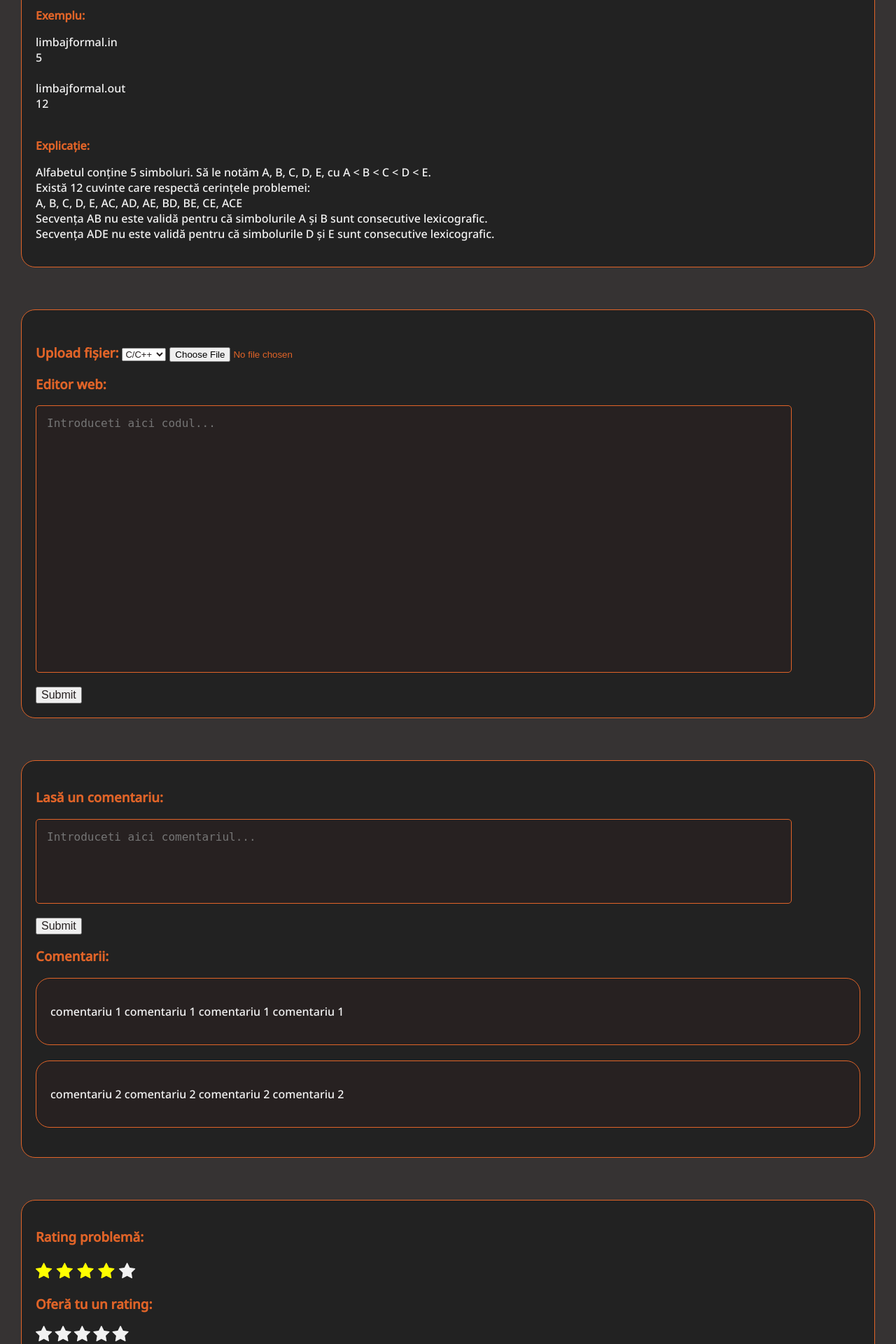
After one commit to ValeuDoamne/In-form-atiX, a PHP site: page /problem.html in a window 1280 px wide. The commit adds this page. Shown: the part 800-2720 px from the top of the page at 70% size. Run offline with PHP 8.4, Linux system fonts and the light colour scheme.

Commit message:
Add files via upload

```diff
--- a/frontend/about.html
+++ b/frontend/about.html
@@ -42,7 +42,9 @@
         <h2>About the site</h2>
         <div class="card-container">
             <div class = "informationCard">
-                <p>Să se implementeze o aplicație web destinată elevilor de liceu ce are ca scop învățarea programării prin intermediul de probleme. Problemele informatice vor fi propuse de anumite clase de utilizatori (profesorii) și vor fi aprobate de către administratori. O problemă poate avea anumite TAG-uri (ca de exemplu: usoara/medie/grea, capitolul informatic din care face parte e.g programare dinamica, bkt, etc.) Profesorii vor putea construi clase și adăuga elevii (care au deja cont) în aceste clase în baza unor identificatori (email, username, etc.). De asemenea, profesorii vor putea da teme fie propunând probleme fie alegând din mulțimea de probleme existente. Elevii vor putea să rezolve probleme și să trimită soluțiile lor pentru o evaluare realizată de către profesor, vor putea comenta la o anumita problema pentru a oferi ponturi colegilor sau marca problemele cu un număr de stele (1-5). Problemele vor putea fi accesibile altor aplicații web prin intermediul unui API (REST/GraphQL). De asemenea o problema poate fi exportata/importată într-un format open (XML / JSON / CSV, etc.) Se vor construi rapoarte oferind statistici pentru utilizator (cate probleme a trimis, cate sunt corecte, etc.) si rapoarte privitoare la fiecare problema (cati utilizatori au incercat-o, cati au reusit sa o faca, etc.).</p>
+                <p>
+                    Să se implementeze o aplicație web destinată elevilor de liceu ce are ca scop învățarea programării prin intermediul de probleme. Problemele informatice vor fi propuse de anumite clase de utilizatori (profesorii) și vor fi aprobate de către administratori. O problemă poate avea anumite TAG-uri (ca de exemplu: usoara/medie/grea, capitolul informatic din care face parte e.g programare dinamica, bkt, etc.) Profesorii vor putea construi clase și adăuga elevii (care au deja cont) în aceste clase în baza unor identificatori (email, username, etc.). De asemenea, profesorii vor putea da teme fie propunând probleme fie alegând din mulțimea de probleme existente. Elevii vor putea să rezolve probleme și să trimită soluțiile lor pentru o evaluare realizată de către profesor, vor putea comenta la o anumita problema pentru a oferi ponturi colegilor sau marca problemele cu un număr de stele (1-5). Problemele vor putea fi accesibile altor aplicații web prin intermediul unui API (REST/GraphQL). De asemenea o problema poate fi exportata/importată într-un format open (XML / JSON / CSV, etc.) Se vor construi rapoarte oferind statistici pentru utilizator (cate probleme a trimis, cate sunt corecte, etc.) si rapoarte privitoare la fiecare problema (cati utilizatori au incercat-o, cati au reusit sa o faca, etc.).
+                </p>
             </div>
         </div>
     </div>
--- a/frontend/assets/css/style.css
+++ b/frontend/assets/css/style.css
@@ -460,6 +460,128 @@ text-align: justify;
   font-family: 'Noto Sans', sans-serif;
 }
 
+/* Start Problem Section */
+
+.mainProblem {
+  margin-top: 85px;
+  text-align:center;
+}
+
+.problemContainer {
+  display:flex;
+  flex-wrap: wrap;
+  justify-content: center;
+}
+
+.mainProblem h1 {
+  margin-top: 15px;
+  font-family: 'Noto Sans', sans-serif;
+  font-size: 33px;
+  color:#f2f2f2;
+  border-bottom: 3px solid #E16428;
+  display: inline-block;
+}
+
+.mainProblem h2 {
+  margin-top: 15px;
+  font-family: 'Noto Sans', sans-serif;
+  font-size: 33px;
+  color:#f2f2f2;
+  border-bottom: 3px solid #E16428;
+  display: inline-block;
+}
+
+.mainProblem h3 {
+  font-family: 'Noto Sans', sans-serif;
+  color:#E16428;
+}
+
+.mainProblem h4 {
+  font-family: 'Noto Sans', sans-serif;
+  margin-bottom: 0px;
+  margin-top: 0px;
+  color:#E16428;
+}
+
+.problemInfo {
+  border-radius: 20px;
+  border: 1px solid #E16428;
+  background-color: #222;
+  color: #f2f2f2;
+  padding: 20px;
+  margin: 30px;
+  width: 1270px;
+  text-align: justify;
+  font-family: 'Noto Sans', sans-serif;
+}
+
+.problemInfo textarea {
+  width: 89%;
+  height: 350px;
+  padding: 15px;
+  border-radius: 5px;
+  outline: none;
+  resize: none;
+  color:#f2f2f2;
+  font-size: 16px;
+  border-color: #E16428;
+  background-color: #272121;
+}
+
+.problemInfo textarea.com{
+    width: 89%;
+    height: 89px;
+    padding: 15px;
+    border-radius: 5px;
+    outline: none;
+    resize: none;
+    color:#f2f2f2;
+    font-size: 16px;
+    border-color: #E16428;
+    background-color: #272121;
+  }
+
+.problemInfo button {
+  font-size: 16px;
+  color:#272121;
+  margin-top:15px;
+}
+
+.problemInfo select {
+  font-size: 13px;
+  color:#272121;
+  margin-top:15px;
+}
+
+.comment {
+  border-radius: 20px;
+  border: 1px solid #E16428;
+  background-color: #272121;
+  color: #f2f2f2;
+  padding: 20px;
+  margin-bottom: 22px;
+  font-family: 'Noto Sans', sans-serif;
+}
+
+.problemInfo .starsRating i{
+  color:#f2f2f2;
+  font-size:25px;
+  cursor:pointer;
+}
+
+.starsRating i.ratingChecked {
+    color: yellow;
+}
+
+.overallRating {
+  color:#f2f2f2;
+  font-size:25px;
+}
+
+.overallRating .checked{
+  color:yellow;
+}
+
 /* Help page layout */
 
 .help-layout {
--- /dev/null
+++ b/frontend/assets/js/ratingproblem.js
@@ -0,0 +1,17 @@
+//selectam elementele .stars i(cele 5 stele)
+const stars = document.querySelectorAll(".starsRating i");
+//console.log(stars);
+
+//trecem prin fiecare
+stars.forEach((star, index1)=>{
+    //adaugam un event listener pt click
+    star.addEventListener("click", () => {
+        //console.log(index1);
+        //trecem iar prin fiecare
+        stars.forEach((star, index2) => {
+            //console.log(index2);
+            //"coloram" stelele sau le "decoloram" in functie de locul/steaua unde am apasat
+            index1 >= index2 ? star.classList.add("ratingChecked") : star.classList.remove("ratingChecked");
+        })
+    });
+});
--- /dev/null
+++ b/frontend/problem.html
@@ -0,0 +1,150 @@
+<!DOCTYPE html>
+<html lang="zxx">
+<head>
+    <meta charset="UTF-8">
+    <meta http-equiv="X-UA-Compatible" content="IE=edge">
+    <meta name="viewport" content="width=device-width, initial-scale=1.0">
+    <title>Problem</title>
+    <link rel="stylesheet" href="./assets/css/style.css">
+    <link rel="preconnect" href="https://fonts.googleapis.com">
+    <link rel="preconnect" href="https://fonts.gstatic.com" crossorigin>
+    <link href="https://fonts.googleapis.com/css2?family=Roboto:wght@100;500&display=swap" rel="stylesheet">
+    <link href="https://fonts.googleapis.com/css2?family=Noto+Sans:wght@500&display=swap" rel="stylesheet">
+    <link rel="stylesheet" href="https://cdnjs.cloudflare.com/ajax/libs/font-awesome/4.7.0/css/font-awesome.min.css">
+    <script type="module" src="./assets/js/main.js"></script>
+    <script src="./assets/js/ratingproblem.js" defer></script>
+</head>
+<body>
+    <header>
+    </header>
+    <div class="mainProblem">
+        <h1>LimbajFormal</h1>
+        <div class="problemContainer">
+
+            <div class="problemInfo">
+                <h4>Cerinţa:</h4>
+                <p>
+                    RAU-Gigel se pregătește pentru admiterea la facultate. Curios din fire, el împrumută niște cursuri de la un prieten student, de unde află despre limbajele formale, gramatici, automate finite, expresii regulate și multe alte lucruri interesante. Găsește acolo și o problemă:
+                    Se consideră un alfabet X format din N simboluri (diferite două câte două). Pe mulțimea X este definită o relație de ordine totală (să o numim lexicografică) astfel: orice două elemente a și b alegem din X (a diferit de b), avem fie a &lt; b, fie b &lt; a.
+                    Câte cuvinte se pot forma cu simboluri din alfabetul X astfel încât simbolurile prezente în cuvânt să fie în ordine strict crescătoare (de la stânga spre dreapta) și să nu existe în cuvânt două simboluri consecutive lexicografic?
+                    Deoarece calculele devin destul de complicate, RAU-Gigel ar avea nevoie de ajutorul vostru. În plus, numerele obținute s-ar putea să fie destul de mari, RAU-Gigel ar vrea să le calculați modulo MOD.
+                </p>
+
+                <br>
+
+                <h4>Date de Intrare:</h4>
+                <p>
+                    Fișierul de intrare limbajformal.in conține pe prima linie numărul N reprezentând numărul de simboluri din alfabet.
+                </p>
+
+                <br>
+
+                <h4>Date de ieşire:</h4>
+                <p>
+                    Fișierul de ieșire limbajformal.out va conține un singur rând, pe care se află un sigur număr reprezentând răspunsul la întrebare.
+                </p>
+
+                <br>
+
+                <h4>Restricţii şi precizări:</h4>
+                <p>
+                    1 ≤ N ≤ 1.000.000.000, MOD = 1.000.000.009
+                    <br>
+                    Cuvintele au cel puțin un simbol
+                    <br>
+                    Pentru teste în valoare de 10 de puncte: N  ≤ 10
+                    <br>
+                    Pentru teste în valoare de încă 30 de puncte: N  ≤ 1.000.000
+                    <br>
+                </p>
+
+                <br>
+
+                <h4>Exemplu:</h4>
+                <p>
+                    limbajformal.in
+                    <br>
+                    5
+                    <br><br>
+                    limbajformal.out
+                    <br>
+                    12
+                </p>
+
+                <br>
+
+                <h4>Explicație:</h4>
+                <p>
+                    Alfabetul conține 5 simboluri. Să le notăm A, B, C, D, E, cu A &lt; B &lt; C &lt; D &lt; E.
+                    <br>
+                    Există 12 cuvinte care respectă cerințele problemei:
+                    <br>
+                    A, B, C, D, E, AC, AD, AE, BD, BE, CE, ACE
+                    <br>
+                    Secvența AB nu este validă pentru că simbolurile A și B sunt consecutive lexicografic.
+                    <br>
+                    Secvența ADE nu este validă pentru că simbolurile D și E sunt consecutive lexicografic.
+                </p>
+            </div>
+
+            <div class = "problemInfo">
+                <h3>Upload fișier:
+                    <select name="languages" id="languages">
+                        <option value="C/C++">C/C++</option>
+                        <option value="Python">Python</option>
+                        <option value="Java">Java</option>
+                        <option value="Rust">Rust</option>
+                      </select>
+                     <input type="file" id="upload" accept=".txt, .c, .cpp, .py, .java, .rs">
+                </h3>
+                <h3>Editor web:</h3>
+                <textarea placeholder="Introduceti aici codul..."></textarea>
+                <br>
+                <button type="button">Submit</button>
+            </div>
+
+            <div class = "problemInfo">
+                <h3>Lasă un comentariu:</h3>
+                <textarea class="com" placeholder="Introduceti aici comentariul..."></textarea>
+                <br>
+                <button type="button">Submit</button>
+                <h3>Comentarii:</h3>
+                <div class = "comment">
+                    <p>
+                        comentariu 1 comentariu 1 comentariu 1 comentariu 1
+                    </p>
+                </div>
+                <div class = "comment">
+                    <p>
+                        comentariu 2 comentariu 2 comentariu 2 comentariu 2
+                    </p>
+                </div>
+            </div>
+
+            <div class = "problemInfo">
+                    <h3>Rating problemă:</h3>
+                    <div class = "overallRating">
+                        <i class="fa fa-star checked"></i>
+                        <i class="fa fa-star checked"></i>
+                        <i class="fa fa-star checked"></i>
+                        <i class="fa fa-star checked"></i>
+                        <i class="fa fa-star"></i>
+                    </div>
+                    <h3>Oferă tu un rating:</h3>
+                    <div class = "starsRating">
+                        <i class="fa fa-star"></i>
+                        <i class="fa fa-star"></i>
+                        <i class="fa fa-star"></i>
+                        <i class="fa fa-star"></i>
+                        <i class="fa fa-star"></i>
+                    </div>
+                <h3>Tag-uri:</h3>
+                <p>
+                    #clasa11a #programaredinamica #grea
+                </p>
+            </div>
+
+        </div>
+    </div>
+</body>
+</html>
```
Lines whose indentation alone changed are shown as unchanged.
